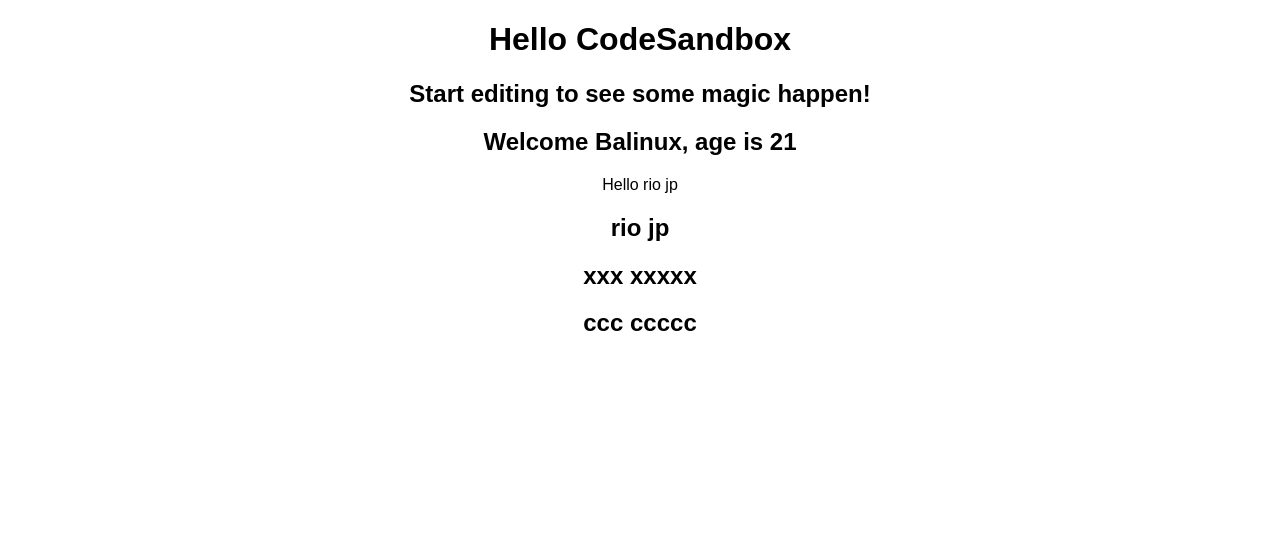
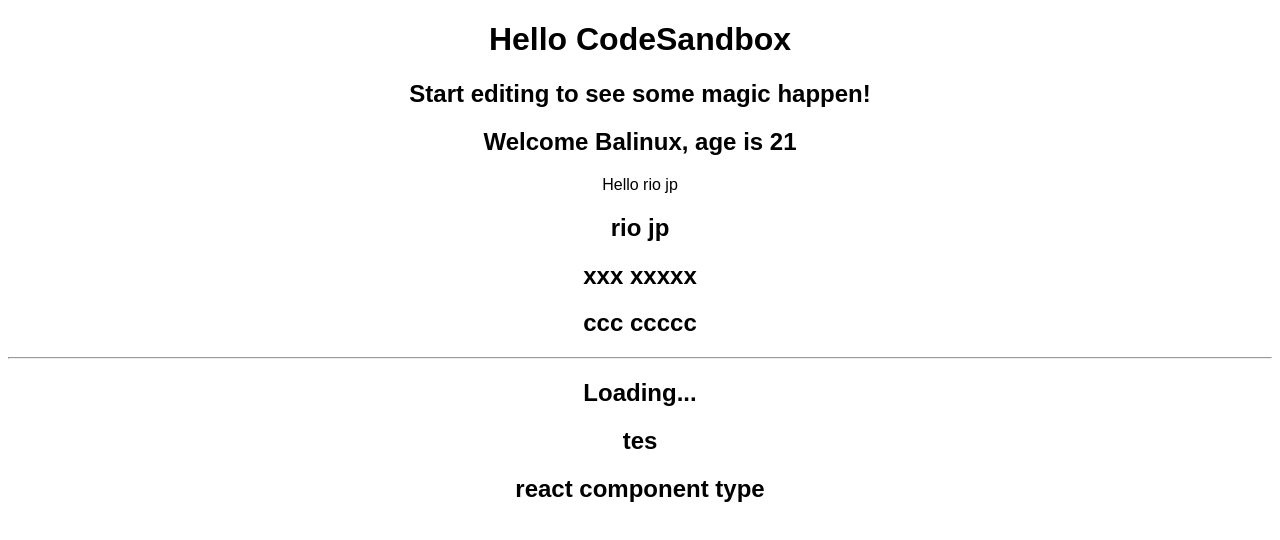
Before and after one commit to balinux/learn-react-typescript, a React (Create React App) app: page / in a window 1280 px wide. Shown: the top 540 px of the page. Built offline with nearby package versions, Linux system fonts and the light colour scheme.

Commit message:
5 - Advanced Props - react type component

```diff
--- a/package.json
+++ b/package.json
@@ -1,4 +1,4 @@
-{
+ {
   "name": "learn-react-typescript",
   "version": "1.0.0",
   "description": "",
--- a/src/App.tsx
+++ b/src/App.tsx
@@ -1,6 +1,9 @@
 import { Greet } from "./components/Greet";
+import { Heading } from "./components/Heading";
 import { Person } from "./components/Person";
 import { PersonList } from "./components/PersonList";
+import { Status } from "./components/Status";
+import { Oscar } from "./components/Oscar";
 import "./styles.css";
 
 export default function App() {
@@ -36,6 +39,14 @@
       <Person name={person} />
 
       <PersonList names={nameList} />
+
+      <hr />
+      <Status status={"loading"} />
+
+      <Heading children={"tes"} />
+      <Oscar>
+        <Heading children={"react component type"} />
+      </Oscar>
     </div>
   );
 }
--- /dev/null
+++ b/src/components/Heading.tsx
@@ -0,0 +1,7 @@
+type HeadingProps = {
+  children: string;
+};
+
+export const Heading = (props: HeadingProps) => {
+  return <h2>{props.children}</h2>;
+};
--- /dev/null
+++ b/src/components/Oscar.tsx
@@ -0,0 +1,10 @@
+import React from "react";
+
+// contoh type untuk react component
+type OscarProps = {
+  children: React.ReactNode;
+};
+
+export const Oscar = (props: OscarProps) => {
+  return <div>{props.children}</div>;
+};
--- /dev/null
+++ b/src/components/Status.tsx
@@ -0,0 +1,20 @@
+type StatusProps = {
+  status: string;
+};
+
+export const Status = (props: StatusProps) => {
+  let message;
+  if (props.status === "loading") {
+    message = "Loading...";
+  } else if (props.status === "success") {
+    message = "success fetcing data";
+  } else if (props.status === "error") {
+    message = "Error fetcing data";
+  }
+
+  return (
+    <div>
+      <h2>{message}</h2>
+    </div>
+  );
+};
```
